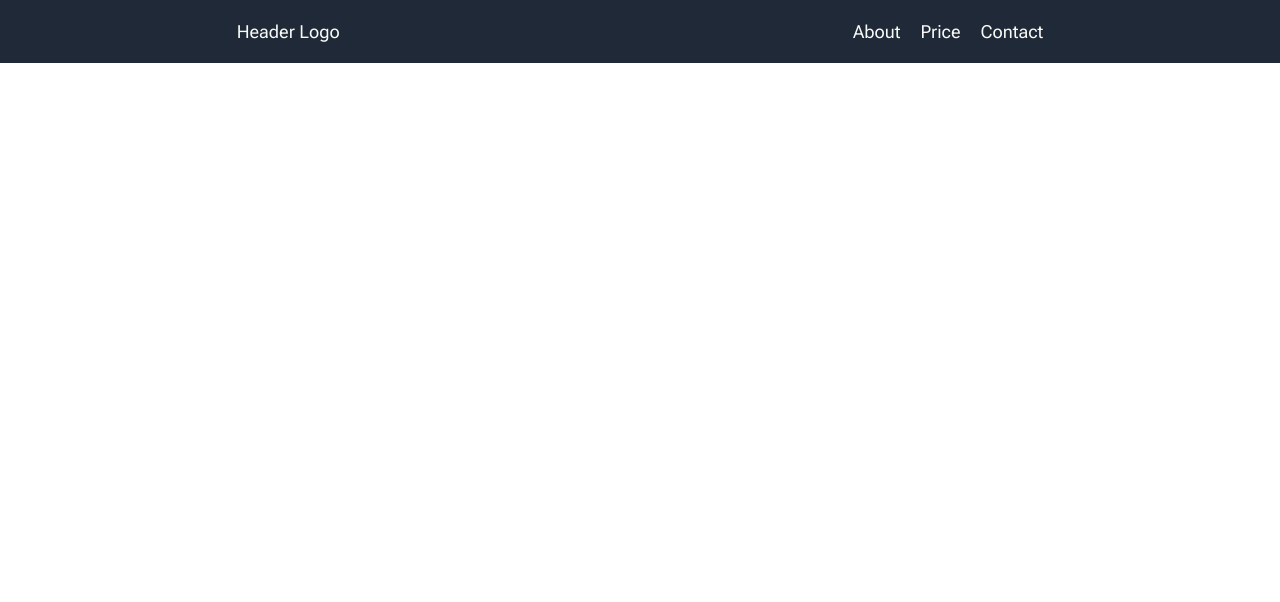
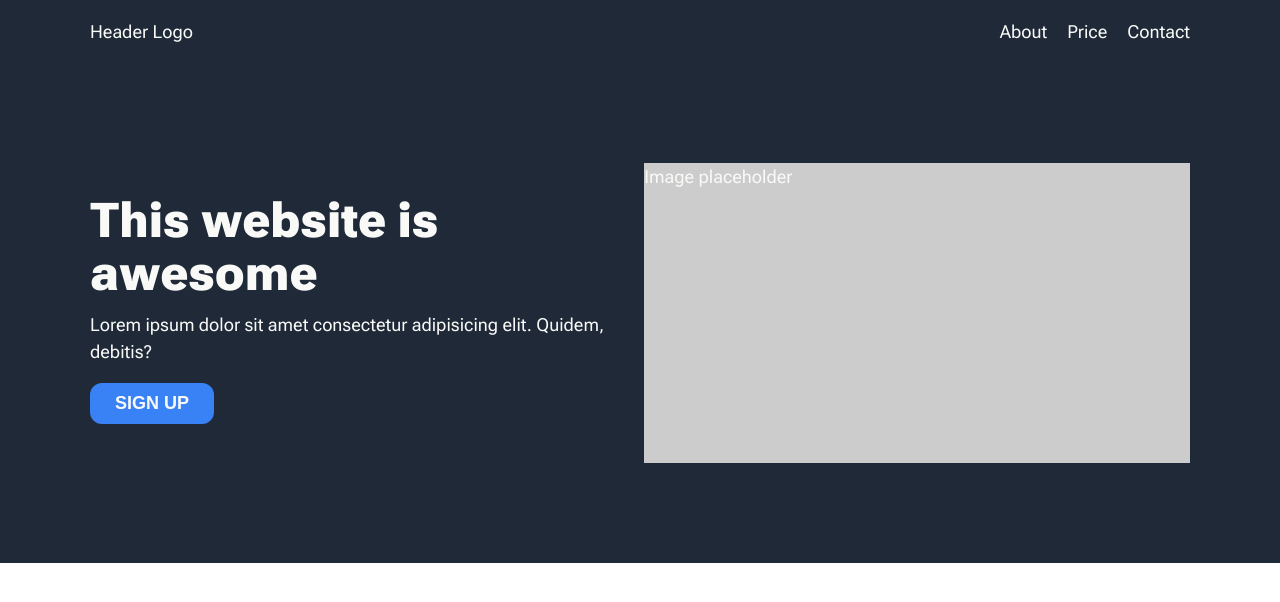
Before and after one commit to WreckitHUN/landing-page, a plain HTML site: page index.html in a window 1280 px wide. Drawn offline with Linux system fonts and the light colour scheme.

Commit message:
Defineing colors and the button

```diff
--- a/css/styles.css
+++ b/css/styles.css
@@ -1,3 +1,8 @@
+:root{
+    --color-primary: #f9fAf8;
+    --color-secondary: #e5e7eb;
+}
+
 *, *::after, *::before{
     box-sizing: border-box;
 }
@@ -39,13 +44,24 @@ p{
     margin-top: 0;
 }
 
+/* CONTAINER */
+
+.container{
+    padding: 0 2rem;
+    max-width: 1140px;
+    margin: 0 auto;
+}
+
 /* NAV */
  .nav{
-    display: flex;
-    justify-content: space-around;
-    align-items: center;
     background: #1f2937;
     color: #f9fAf8;
+ }
+
+ .nav>.container{
+    display: flex;
+    justify-content: space-between;
+    align-items: center;
  }
 
  .nav .link{
@@ -61,3 +77,39 @@ p{
  .link__item a:visited{
     color: inherit;
  }
+
+ /* HEADER */
+
+ .header{
+    background: #1f2937;
+    color: #f9fAf8;
+    padding: 10rem 0;
+ }
+
+ .header>.container{
+    display: flex;
+    justify-content: space-between;
+ }
+
+ .header__text{
+    margin-right: 2rem;
+ }
+
+ /* BUTTON */
+
+ .btn {
+    border-radius: 12px;
+    border: 0;
+    cursor: pointer;
+    font-size: 1.8rem;
+    font-weight: 600;
+    margin: auto 0;
+    outline: 0;
+    padding: 1rem 2.5rem;
+    text-transform: uppercase;
+ }
+
+ .btn--primary{
+    background: #3882f6;
+    color: #f9fAf8;
+ }
--- a/index.html
+++ b/index.html
@@ -14,6 +14,7 @@
   </head>
   <body>
     <div class="nav">
+      <div class="container">
         <div class="logo">Header Logo</div>
         <ul class="link">
           <li class="link__item"><a href="">About</a></li>
@@ -21,5 +22,16 @@
           <li class="link__item"><a href="">Contact</a></li>
         </ul>
       </div>
+    </div>
+    <div class="header">
+      <div class="container">
+        <div class="header__text">
+          <h1>This website is awesome</h1>
+          <p>Lorem ipsum dolor sit amet consectetur adipisicing elit. Quidem, debitis?</p>
+          <button class="btn btn--primary">Sign up</button>
+        </div>
+        <div style="background: #ccc; width: 600px; height: 300px" class="header__img">Image placeholder</div>
+      </div>
+    </div>
   </body>
 </html>
```
Lines whose indentation alone changed are shown as unchanged.
